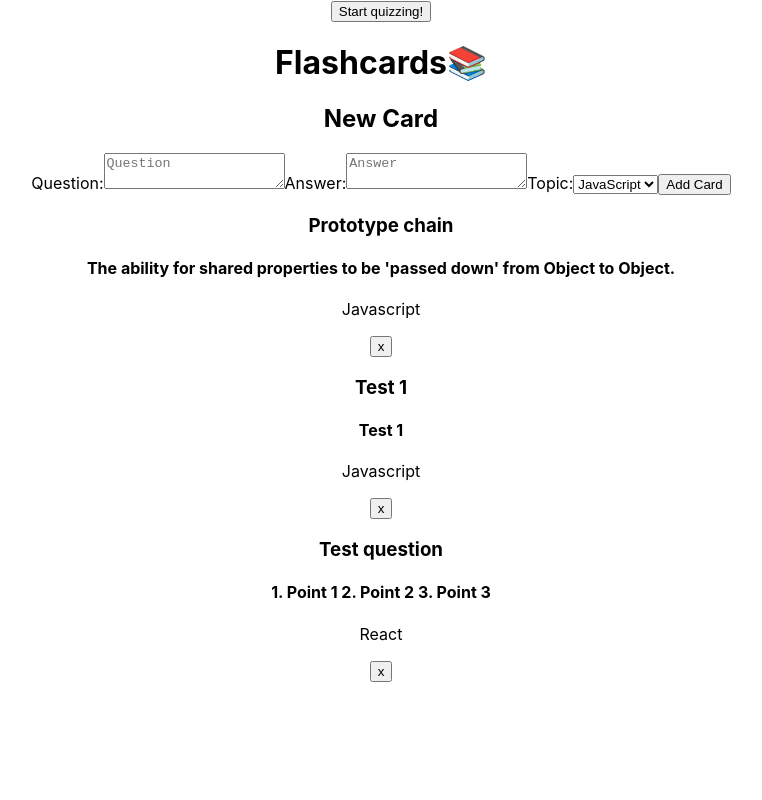
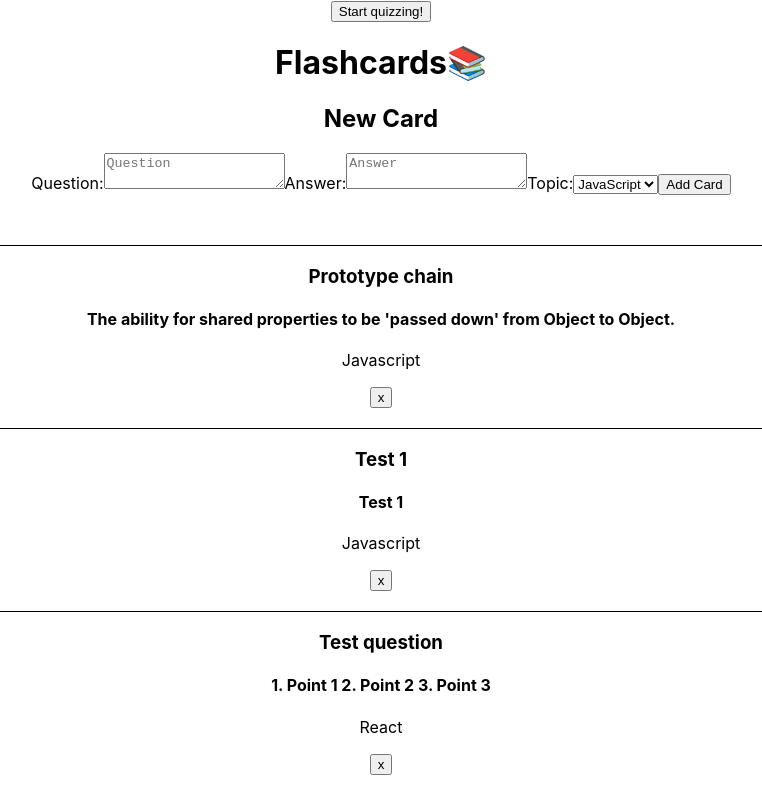
Before and after one commit to ilin98/study-guide-project, a React (Create React App) app: page / in a window 1280 px wide. Shown: the whole page, without its empty margins (259-1021 px from the left). Built offline with nearby package versions, Linux system fonts and the light colour scheme; data requests are answered from the project's data file.

Commit message:
added some styling to main page

```diff
--- a/src/App.css
+++ b/src/App.css
@@ -1,5 +1,6 @@
 .App {
   text-align: center;
+  font: 'Oswald', sans-serif;
 }
 
 .cardTopic {
@@ -20,7 +21,7 @@ article.flashcard {
 
 section {
   display: block;
-  font: 30px 'Oswald', sans-serif;
+  font-size: 30px;
   text-align: center;
   line-height: 400px;
   width: 100%;
@@ -41,3 +42,14 @@ section {
   max-height: 400px;
   width: 600px;
 }
+
+article.flashcardList {
+  border-top: solid 1px;
+  margin-top: 20px;
+  margin-left: 100px;
+  margin-right: 100px;
+}
+
+.new-card-form {
+  margin-bottom: 50px;
+}
```
Lines whose indentation alone changed are shown as unchanged.
